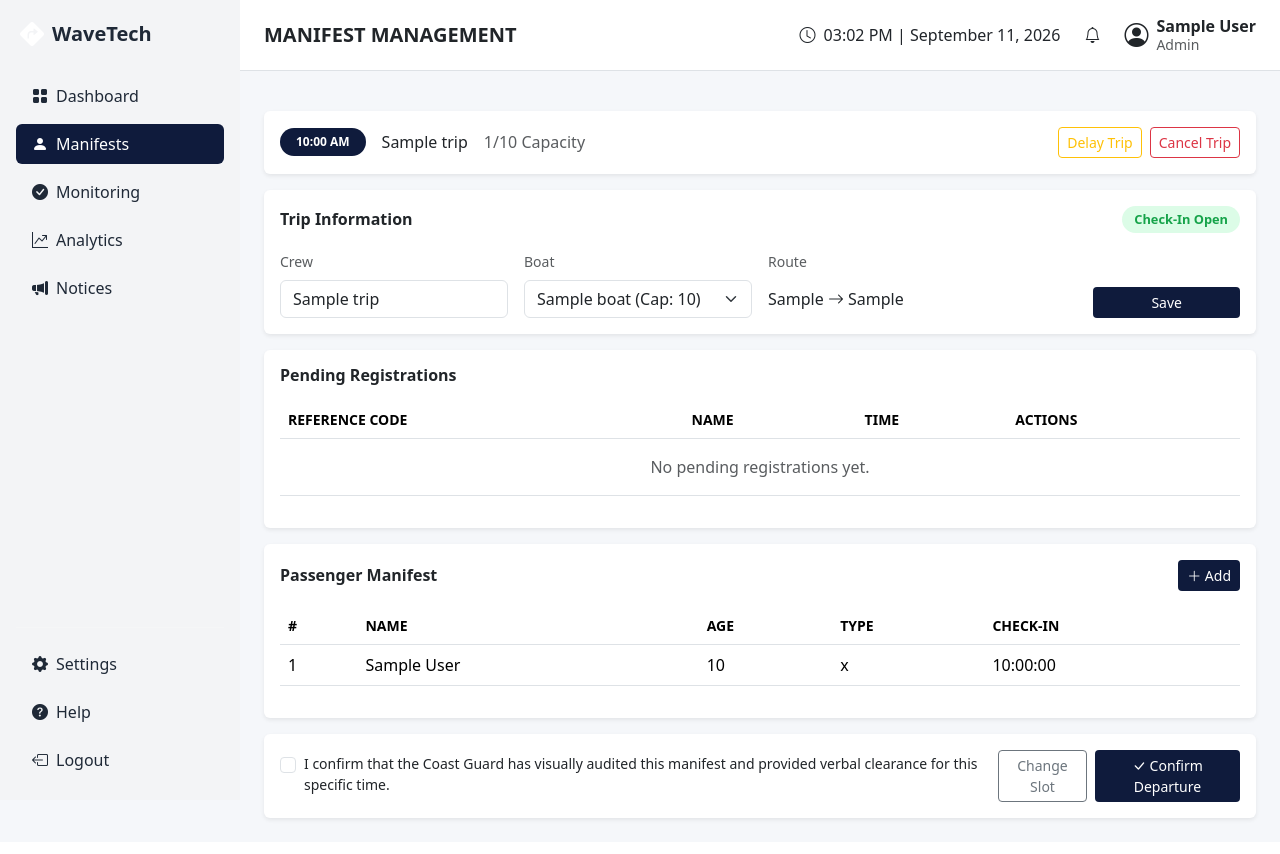
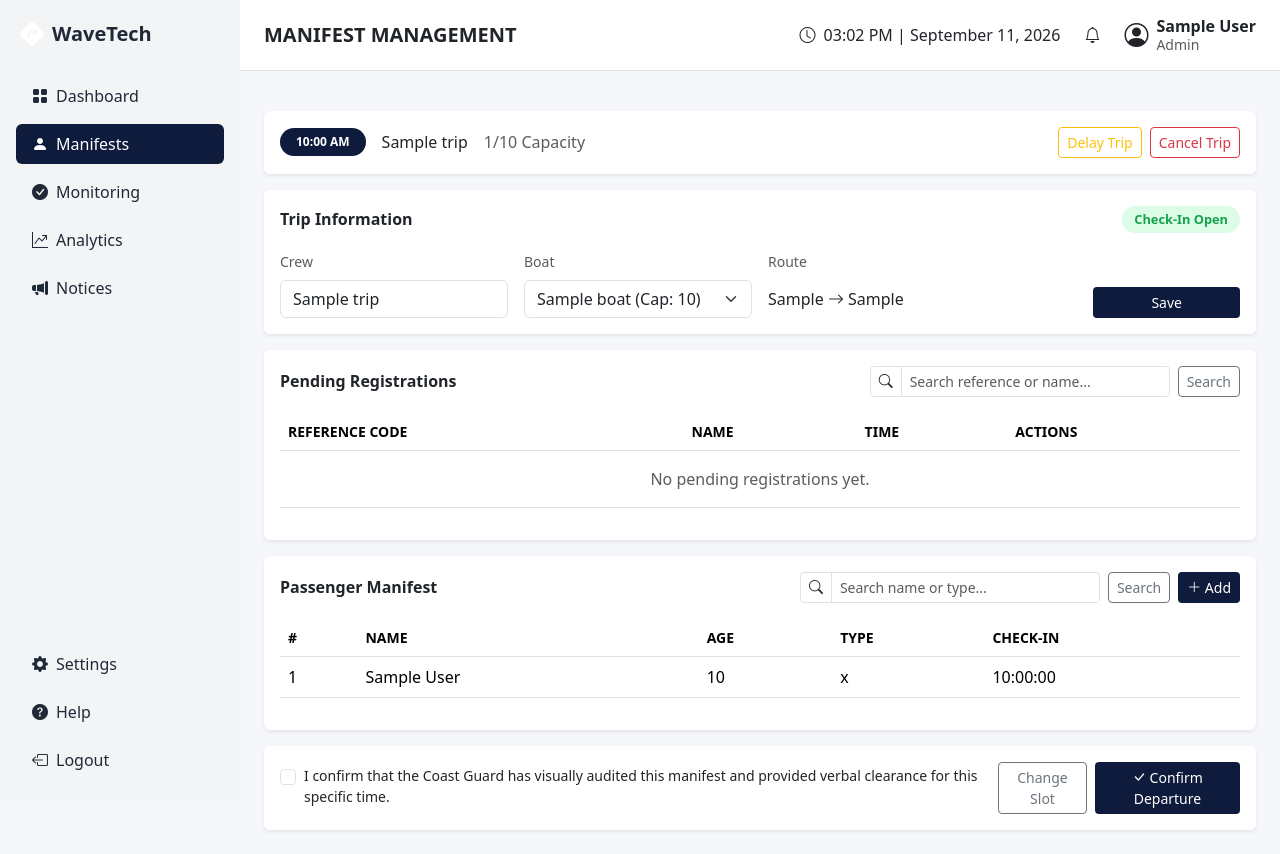
Before and after one commit to leonifeldeguzman/wavetech, a Flask app: page /manifests/1 in a window 1280 px wide. Before the commit the page ends 822 px from the top, so only its background shows below. Run offline with Flask 3, Linux system fonts and the light colour scheme; the visitor is signed in with stand-in values (Sample User, id 1); tables that the repository leaves empty hold one stand-in row (values such as "Sample post").

Commit message:
feat: add passenger and registration search functionality

```diff
--- a/app/blueprints/manifests/routes.py
+++ b/app/blueprints/manifests/routes.py
@@ -11,6 +11,24 @@ from flask import render_template, request, redirect, url_for, flash
 from datetime import date, datetime, timedelta
 from app.models.environmental_reading import EnvironmentalReading
 from app.services import activity_log_service
+
+
+def _apply_search(query, term, *columns):
+    """Case-insensitive, partial-match filter across one or more columns.
+
+    OR's the given columns together so a single search box can match any
+    of them (e.g. reference code OR name; name OR passenger type). Uses
+    SQLAlchemy's ilike() — parameterized, and portable across SQLite/
+    Postgres (it emits LOWER()-based comparisons on backends without a
+    native ILIKE) — so this never concatenates user input into SQL.
+    Returns the query unchanged when there's no search term, and never
+    touches the trip/status scoping already applied by the caller.
+    """
+    if not term:
+        return query
+    like = f"%{term}%"
+    return query.filter(db.or_(*[column.ilike(like) for column in columns]))
+
 
 @manifests_bp.route("/manifests")
 @login_required
@@ -66,17 +84,40 @@ def add_slot():
 def trip_detail(trip_id):
     trip = Trip.query.get_or_404(trip_id)
 
-    pending = PendingRegistration.query.filter_by(
+    # Search terms are independent per section and travel via query
+    # params only — they never change which trip/rows are in scope,
+    # they just add an extra .filter() on top of the SAME queries that
+    # were already authorized/scoped to this trip.
+    pending_search = (request.args.get("pending_q") or "").strip()
+    manifest_search = (request.args.get("manifest_q") or "").strip()
+
+    pending_query = PendingRegistration.query.filter_by(
         trip_id=trip.id, status="pending"
-    ).order_by(PendingRegistration.submitted_at).all()
+    )
+    pending_query = _apply_search(
+        pending_query,
+        pending_search,
+        PendingRegistration.reference_code,
+        PendingRegistration.full_name,
+    )
+    pending = pending_query.order_by(PendingRegistration.submitted_at).all()
 
-    manifest = ManifestEntry.query.filter_by(
-        trip_id=trip.id
-    ).order_by(ManifestEntry.check_in_time).all()
+    # Capacity/occupancy must always reflect the TRUE manifest, never the
+    # searched/filtered subset, so this is counted separately from the
+    # (possibly filtered) `manifest` list below.
+    current_count = ManifestEntry.query.filter_by(trip_id=trip.id).count()
+
+    manifest_query = ManifestEntry.query.filter_by(trip_id=trip.id)
+    manifest_query = _apply_search(
+        manifest_query,
+        manifest_search,
+        ManifestEntry.full_name,
+        ManifestEntry.passenger_type,
+    )
+    manifest = manifest_query.order_by(ManifestEntry.check_in_time).all()
 
     boats = Boat.query.all()
 
-    current_count = len(manifest)
     capacity = trip.boat.capacity if trip.boat else None
 
     return render_template(
@@ -87,6 +128,8 @@ def trip_detail(trip_id):
         boats=boats,
         current_count=current_count,
         capacity=capacity,
+        pending_search=pending_search,
+        manifest_search=manifest_search,
         active_page="manifests"
     )
 
--- a/app/services/scheduling_service.py
+++ b/app/services/scheduling_service.py
@@ -17,7 +17,7 @@ from app.utils.timezone import to_ph_time
 
 RECOMMENDATION_PROCEED = "PROCEED"
 RECOMMENDATION_CAUTION = "CAUTION / DELAY"
-RECOMMENDATION_UNSAFE = "UNSAFE"
+RECOMMENDATION_UNSAFE = "UNSAFE / DO NOT DEPART"
 RECOMMENDATION_UNAVAILABLE = "UNAVAILABLE"
 
 STATUS_SAFE = "Safe"
--- a/app/static/css/custom.css
+++ b/app/static/css/custom.css
@@ -143,7 +143,6 @@ body {
   font-size: 12px;
   white-space: nowrap;
 }
-
 
 /* =========================
    Headers
@@ -325,3 +324,30 @@ body {
   background-color: #fee2e2;
   color: var(--status-red);
 }
+
+.search-bar {
+  max-width: 360px;
+}
+
+.live-search-wrapper {
+    width: 300px;
+}
+
+.live-search-input {
+    transition: border-color 0.15s ease, box-shadow 0.15s ease;
+}
+
+.live-search-input:focus {
+    border-color: var(--navy);
+    box-shadow: 0 0 0 0.15rem rgba(0, 0, 0, 0.06);
+}
+
+@media (max-width: 767.98px) {
+    .live-search-wrapper {
+        width: 100%;
+    }
+
+    .live-search-wrapper .input-group {
+        width: 100%;
+    }
+}
--- a/app/templates/manifests/detail.html
+++ b/app/templates/manifests/detail.html
@@ -59,11 +59,42 @@
 
 <div class="card border-0 shadow-sm mb-3">
     <div class="card-body">
-        <div class="d-flex justify-content-between align-items-center mb-3">
-            <h6 class="fw-bold mb-0">Pending Registrations</h6>
+<div class="d-flex flex-column flex-md-row justify-content-between align-items-md-center gap-2 mb-3">
+    <h6 class="fw-bold mb-0">Pending Registrations</h6>
+
+    <form method="GET"
+          action="{{ url_for('manifests.trip_detail', trip_id=trip.id) }}"
+          class="d-flex align-items-center gap-2">
+
+        <input type="hidden" name="manifest_q" value="{{ manifest_search }}">
+
+        <div class="live-search-wrapper">
+            <div class="input-group input-group-sm">
+                <span class="input-group-text bg-white">
+                    <i class="bi bi-search"></i>
+                </span>
+
+                <input type="text"
+                       id="pendingSearch"
+                       name="pending_q"
+                       class="form-control live-search-input"
+                       placeholder="Search reference or name..."
+                       value="{{ pending_search }}"
+                       autocomplete="off">
+            </div>
         </div>
+
+        <button type="submit"
+                class="btn btn-sm btn-outline-secondary">
+            Search
+        </button>
+
+    </form>
+</div>
+
+
         <div class="table-responsive">
-        <table class="table align-middle">
+        <table id="pendingRegistrationsTable" class="table align-middle">
             <thead>
                 <tr class="text-muted small text-uppercase">
                     <th>Reference Code</th>
@@ -88,7 +119,13 @@
                     </td>
                 </tr>
                 {% else %}
-                <tr><td colspan="4" class="text-center text-muted py-3">No pending registrations yet.</td></tr>
+                <tr><td colspan="4" class="text-center text-muted py-3">
+                    {% if pending_search %}
+                        No pending registrations match &ldquo;{{ pending_search }}&rdquo;.
+                    {% else %}
+                        No pending registrations yet.
+                    {% endif %}
+                </td></tr>
                 {% endfor %}
             </tbody>
         </table>
@@ -98,15 +135,53 @@
 
 <div class="card border-0 shadow-sm mb-3">
     <div class="card-body">
-        <div class="d-flex justify-content-between align-items-center mb-3">
-            <h6 class="fw-bold mb-0">Passenger Manifest</h6>
-            <button class="btn btn-sm text-white" style="background-color: var(--navy);"
-                    data-bs-toggle="modal" data-bs-target="#walkinModal">
-                <i class="bi bi-plus-lg"></i> Add
+<div class="d-flex flex-column flex-md-row justify-content-between align-items-md-center gap-2 mb-3">
+    <h6 class="fw-bold mb-0">Passenger Manifest</h6>
+
+    <div class="d-flex flex-column flex-sm-row align-items-stretch align-items-sm-center gap-2">
+
+        <form method="GET"
+              action="{{ url_for('manifests.trip_detail', trip_id=trip.id) }}"
+              class="d-flex align-items-center gap-2">
+
+            <input type="hidden" name="pending_q" value="{{ pending_search }}">
+
+            <div class="live-search-wrapper">
+                <div class="input-group input-group-sm">
+                    <span class="input-group-text bg-white">
+                        <i class="bi bi-search"></i>
+                    </span>
+
+                    <input type="text"
+                           id="manifestSearch"
+                           name="manifest_q"
+                           class="form-control live-search-input"
+                           placeholder="Search name or type..."
+                           value="{{ manifest_search }}"
+                           autocomplete="off">
+                </div>
+            </div>
+
+            <button type="submit"
+                    class="btn btn-sm btn-outline-secondary">
+                Search
             </button>
-        </div>
+
+        </form>
+
+        <button class="btn btn-sm text-white"
+                style="background-color: var(--navy);"
+                data-bs-toggle="modal"
+                data-bs-target="#walkinModal">
+            <i class="bi bi-plus-lg"></i> Add
+        </button>
+
+    </div>
+</div>
+
+
         <div class="table-responsive">
-        <table class="table align-middle">
+        <table id="passengerManifestTable" class="table align-middle">
             <thead>
                 <tr class="text-muted small text-uppercase">
                     <th>#</th><th>Name</th><th>Age</th><th>Type</th><th>Check-In</th>
@@ -122,7 +197,13 @@
                     <td>{{ entry.check_in_time.strftime('%H:%M:%S') }}</td>
                 </tr>
                 {% else %}
-                <tr><td colspan="5" class="text-center text-muted py-3">No passengers registered yet.</td></tr>
+                <tr><td colspan="5" class="text-center text-muted py-3">
+                    {% if manifest_search %}
+                        No passengers match &ldquo;{{ manifest_search }}&rdquo;.
+                    {% else %}
+                        No passengers registered yet.
+                    {% endif %}
+                </td></tr>
                 {% endfor %}
             </tbody>
         </table>
@@ -256,7 +337,98 @@
   </div>
 </div>
 
+<script>
+document.addEventListener("DOMContentLoaded", function () {
+
+    function setupLiveSearch(inputId, table, columns) {
+        const input = document.getElementById(inputId);
+        if (!input) return;
+
+        const tbody = table.querySelector("tbody");
+        if (!tbody) return;
+
+        const originalRows = Array.from(
+            tbody.querySelectorAll("tr")
+        ).filter(row => !row.querySelector("td[colspan]"));
+
+        input.addEventListener("input", function () {
+            const search = this.value.trim().toLowerCase();
+
+            let visibleCount = 0;
+
+            originalRows.forEach(function (row) {
+                const cells = row.querySelectorAll("td");
+
+                const match = search === "" || columns.some(function (column) {
+                    return cells[column] &&
+                        cells[column].textContent
+                            .toLowerCase()
+                            .includes(search);
+                });
+
+                row.style.display = match ? "" : "none";
+
+                if (match) {
+                    visibleCount++;
+                }
+            });
+
+            let noResults = tbody.querySelector(".live-search-no-results");
+
+            if (search !== "" && visibleCount === 0) {
+
+                if (!noResults) {
+                    noResults = document.createElement("tr");
+                    noResults.className = "live-search-no-results";
+
+                    const cell = document.createElement("td");
+                    cell.colSpan = table.querySelectorAll("thead th").length;
+                    cell.className = "text-center text-muted py-3";
+
+                    noResults.appendChild(cell);
+                    tbody.appendChild(noResults);
+                }
+
+                noResults.querySelector("td").textContent =
+                    'No results found for "' + this.value + '"';
+
+                noResults.style.display = "";
+            }
+            else if (noResults) {
+                noResults.style.display = "none";
+            }
+        });
+    }
+
+    // Pending Registrations
+    const pendingTable =
+        document.querySelector("#pendingRegistrationsTable");
+
+    if (pendingTable) {
+        setupLiveSearch(
+            "pendingSearch",
+            pendingTable,
+            [0, 1]
+        );
+    }
+
+    // Passenger Manifest
+    const manifestTable =
+        document.querySelector("#passengerManifestTable");
+
+    if (manifestTable) {
+        setupLiveSearch(
+            "manifestSearch",
+            manifestTable,
+            [1, 3]
+        );
+    }
+
+});
+</script>
+
 {% endblock %}
+
 <div class="card border-0 shadow-sm">
     <form method="POST" action="{{ url_for('manifests.confirm_departure', trip_id=trip.id) }}">
         <div class="card-body d-flex justify-content-between align-items-center">
--- a/app/templates/passenger/registration_success.html
+++ b/app/templates/passenger/registration_success.html
@@ -35,7 +35,7 @@
         Keep this reference code. You will need it to check your registration status later.
     </div>
 
-    <a href="{{ url_for('passenger.home') }}" class="btn btn-outline-secondary mt-2">Back to Schedule</a>
+    <a href="{{ url_for('passenger.schedule') }}" class="btn btn-outline-secondary mt-2">Back to Schedule</a>
 
 </div>
 {% endblock %}
--- a/app/templates/passenger/trip_detail.html
+++ b/app/templates/passenger/trip_detail.html
@@ -4,7 +4,7 @@
 {% block content %}
 <div class="container py-5" style="max-width: 700px;">
 
-    <a href="{{ url_for('passenger.home') }}" class="text-decoration-none small text-muted">&larr; Back to schedule</a>
+    <a href="{{ url_for('passenger.schedule') }}" class="text-decoration-none small text-muted">&larr; Back to schedule</a>
 
     <div class="card border-0 shadow-sm mt-3">
         <div class="card-body p-4">
```
Also changed, not shown: app/tests/test_manifest_search.py (added, +360 -0 lines).
